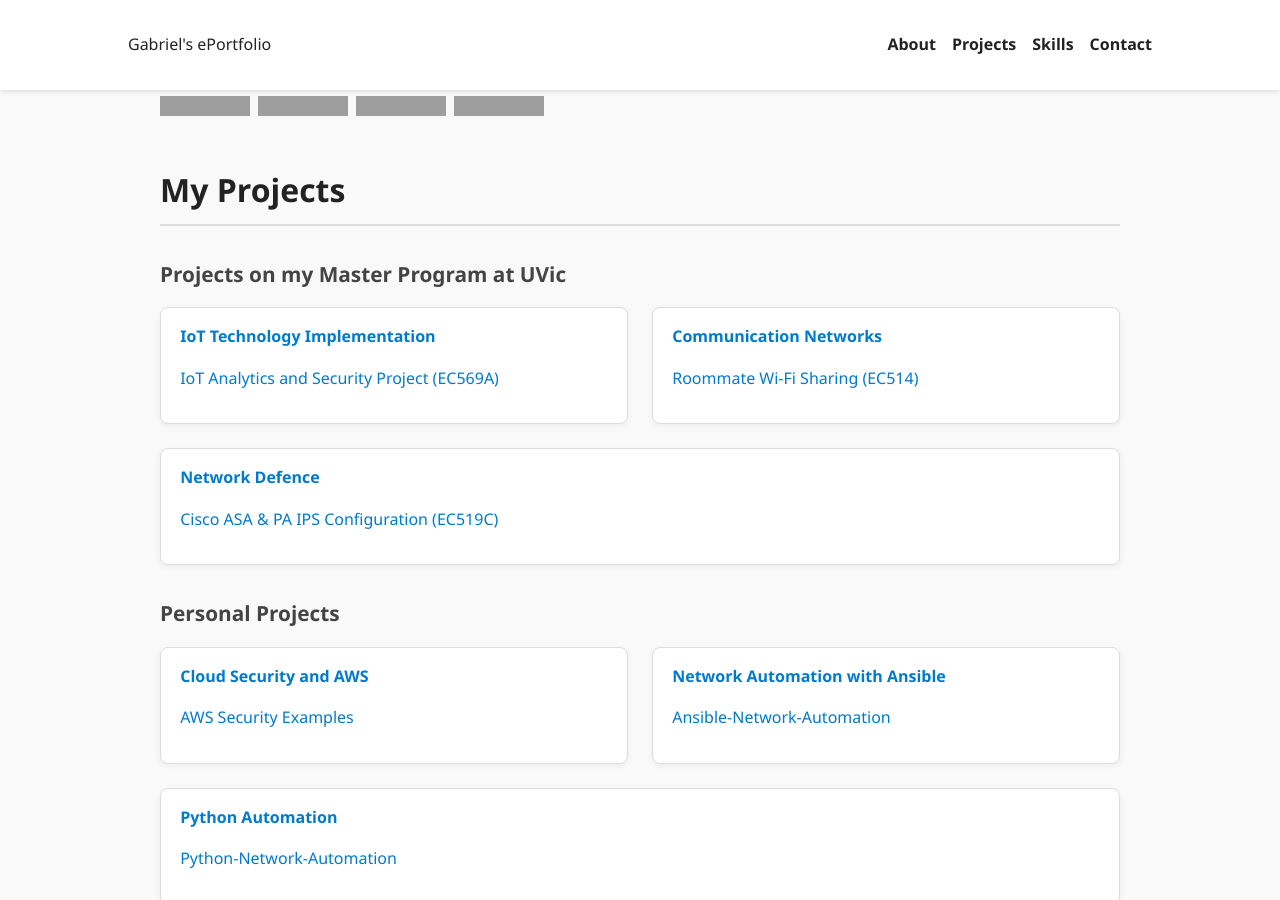
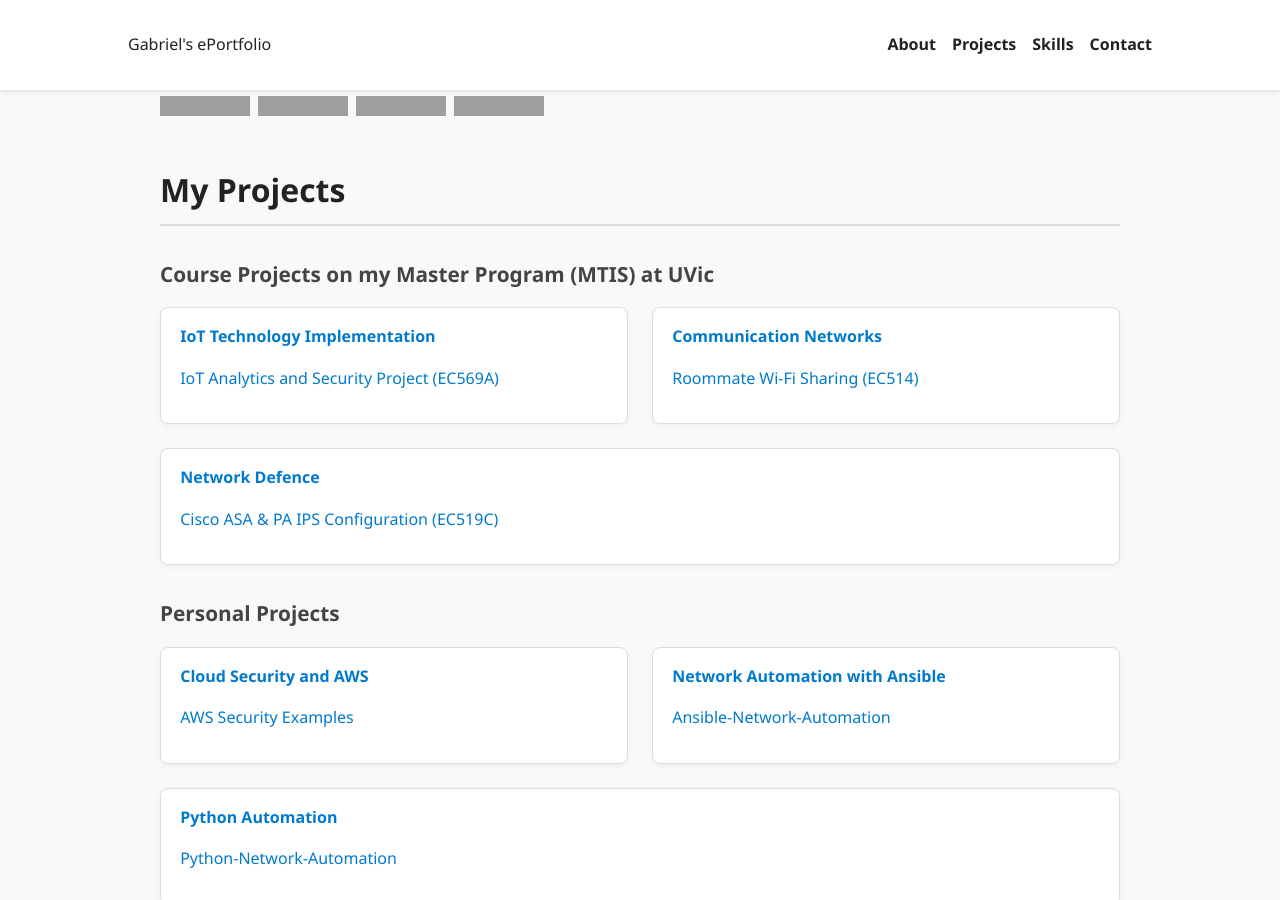
Before and after one commit to GabrielNetSec/GabrielNetSec.github.io, a Jekyll site: the page index.html, which Jekyll copies as it is, in a window 1280 px wide and 900 px high, scrolled down 1340 px. Built offline with Jekyll 4.4.1, drawn with Linux system fonts in a browser that asks for light colours; grey boxes are pictures that could not be loaded.

Commit message:
Update index.html

```diff
--- a/index.html
+++ b/index.html
@@ -81,7 +81,7 @@
 <section class="section fade-in" id="projects">
   <h2>My Projects</h2>
 
-  <h3>Projects on my Master Program at UVic</h3>
+  <h3>Course Projects on my Master Program (MTIS) at UVic</h3>
   <div class="project-grid">
     <div class="project-card">
       <h4>IoT Technology Implementation</h4>
```
